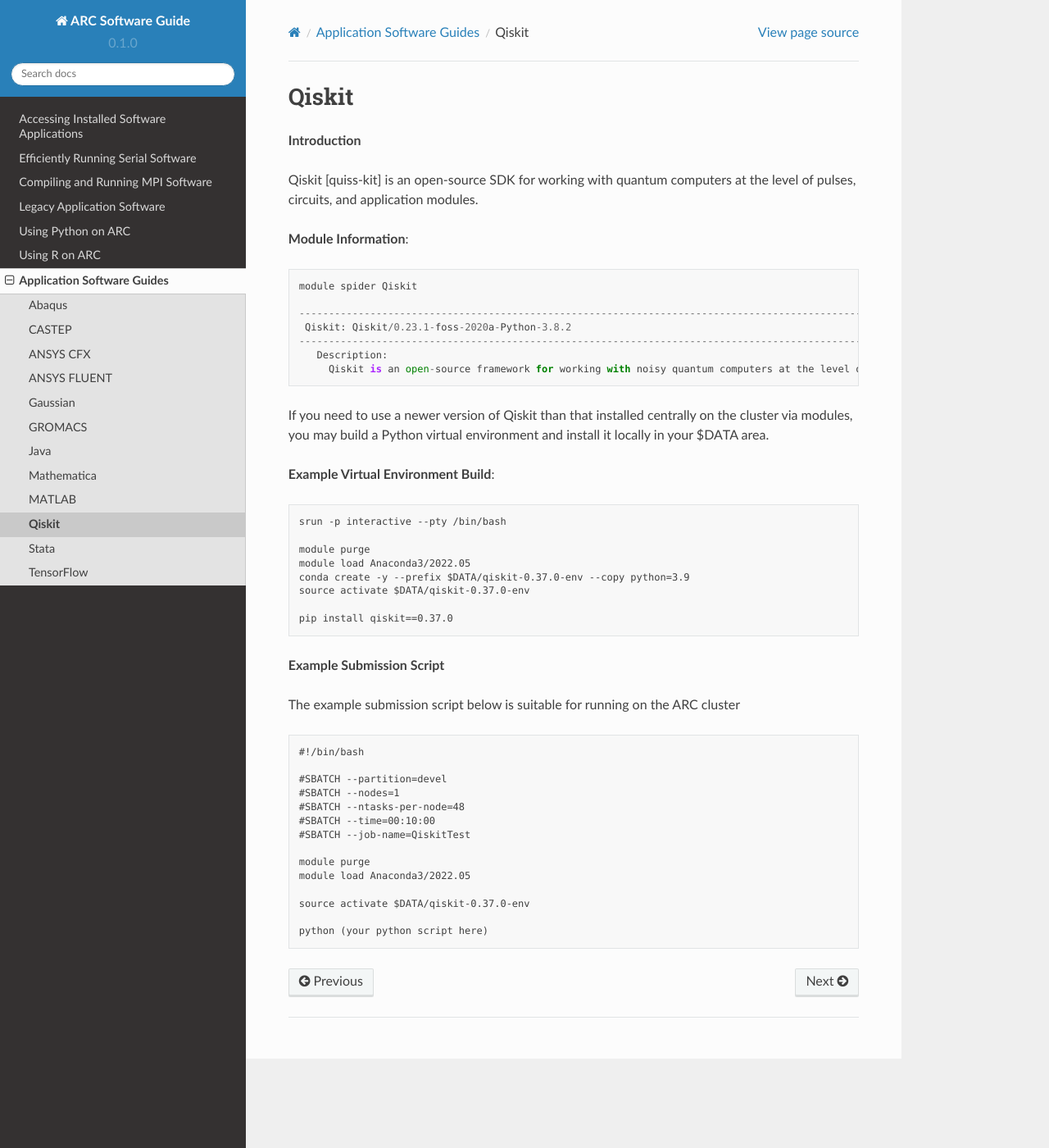
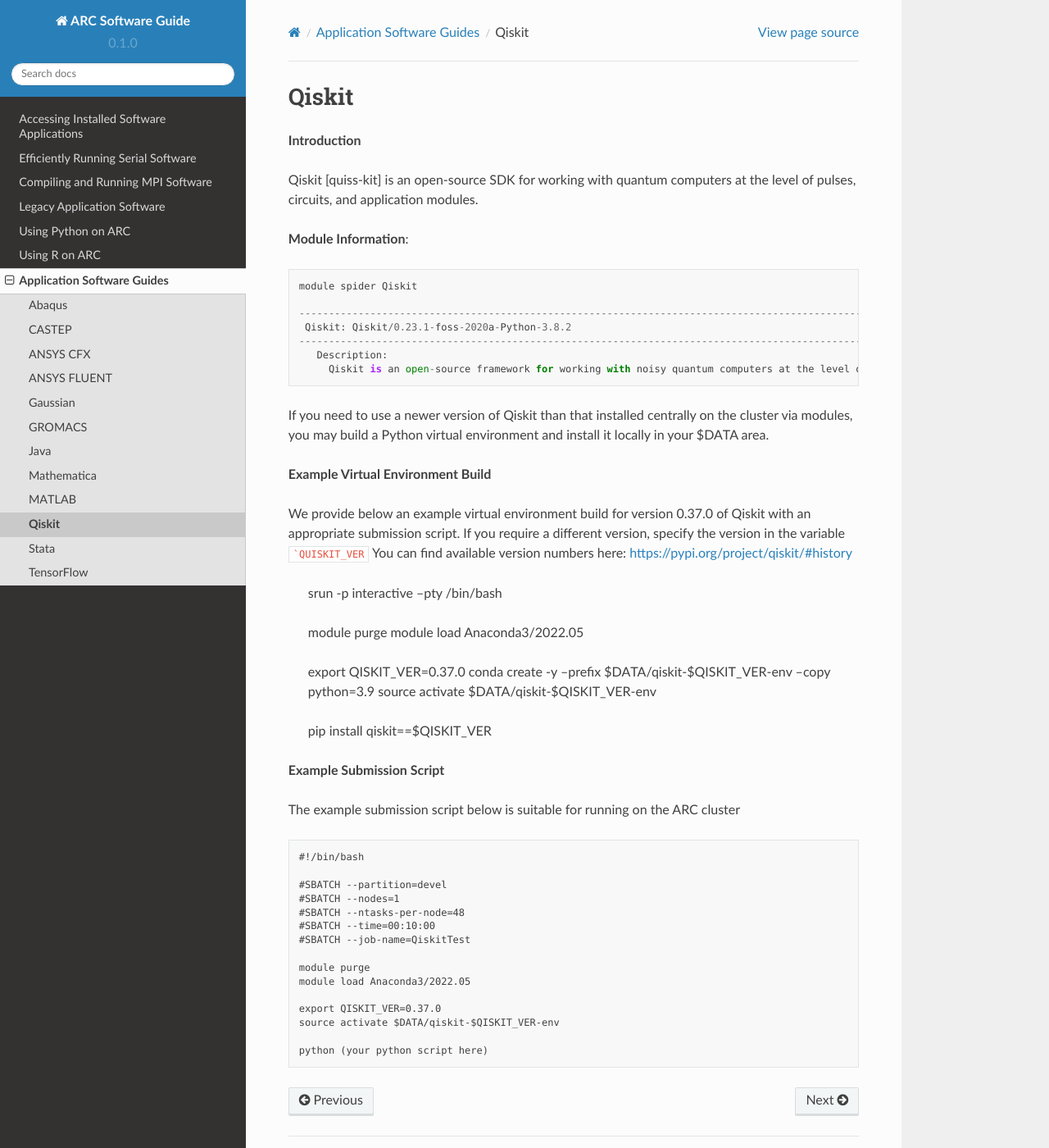
Before and after one commit to oxford-arc/arc-software-guide, a Sphinx documentation site: the page built from docs/source/apps/arc_qiskit.rst, in a window 1280 px wide and 1400 px high. Shown: the whole window at 82% size. Built offline with Sphinx 7.4.7 and the Read the Docs theme 2.0.0, drawn with Linux system fonts in a browser that asks for light colours.

Commit message:
Update arc_qiskit.rst

````diff
--- a/docs/source/apps/arc_qiskit.rst
+++ b/docs/source/apps/arc_qiskit.rst
@@ -20,16 +20,20 @@
 
 If you need to use a newer version of Qiskit than that installed centrally on the cluster via modules, you may build a Python virtual environment and install it locally in your $DATA area.
 
-**Example Virtual Environment Build**::
+**Example Virtual Environment Build**
+
+We provide below an example virtual environment build for version 0.37.0 of Qiskit with an appropriate submission script. If you require a different version, specify the version in the variable ```QUISKIT_VER`` You can find available version numbers here: https://pypi.org/project/qiskit/#history
 
  srun -p interactive --pty /bin/bash
 
  module purge
  module load Anaconda3/2022.05
- conda create -y --prefix $DATA/qiskit-0.37.0-env --copy python=3.9
- source activate $DATA/qiskit-0.37.0-env
 
- pip install qiskit==0.37.0
+ export QISKIT_VER=0.37.0
+ conda create -y --prefix $DATA/qiskit-$QISKIT_VER-env --copy python=3.9
+ source activate $DATA/qiskit-$QISKIT_VER-env
+
+ pip install qiskit==$QISKIT_VER
 
 
 **Example Submission Script**
@@ -48,6 +52,7 @@
   module purge
   module load Anaconda3/2022.05
 
-  source activate $DATA/qiskit-0.37.0-env
+  export QISKIT_VER=0.37.0
+  source activate $DATA/qiskit-$QISKIT_VER-env
 
   python (your python script here)
````
